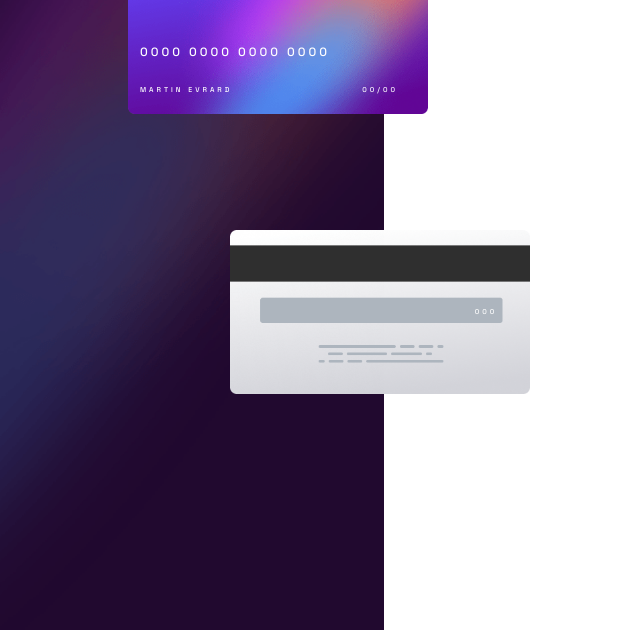
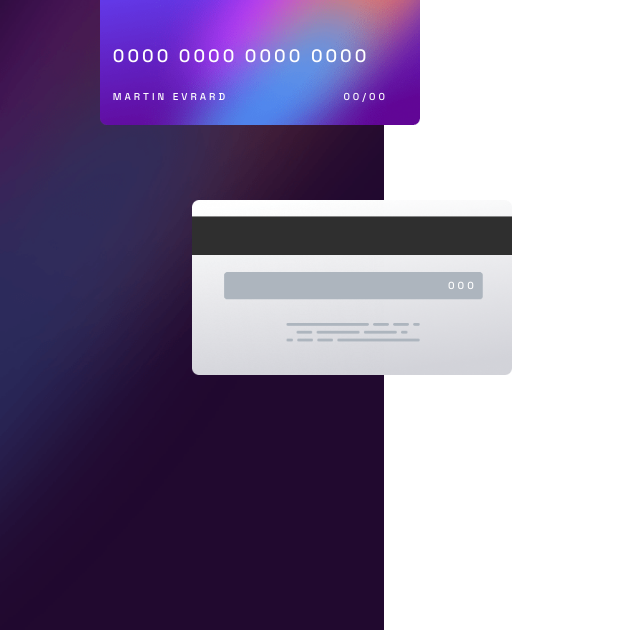
Before and after one commit to MartEvrd/FrontendMentor-InteractiveCardDetails, a website: page index.html in a window 1280 px wide. Shown: the part 170-800 px from the top of the page, without its empty margins (0-640 px from the left). Drawn offline with Linux system fonts and the light colour scheme.

Commit message:
responsive cards visuals completed - one last modif to give for spaces on tablets devices

```diff
--- a/index.html
+++ b/index.html
@@ -19,6 +19,7 @@
 
 </head>
 <body>
+  <header>
     <div class="cards-bloc">
     </div>
     <div class="card-container">
@@ -34,6 +35,7 @@
         <p class="card-container__back--code">000</p>
       </div>
     </div>
+  </header>
 
   <main>
     <!-- <p>Hello World</p> -->
--- a/sass/base/_base.scss
+++ b/sass/base/_base.scss
@@ -1,8 +1,8 @@
 html{
     font-size: $font-standard-proportions;
-    margin: 0 auto;
+    margin: 0;
     @include desktop-screens{
-        // max-width: $global-page-max-width;
+        max-width: $global-page-max-width;
     }
 }
 
--- a/sass/pages/_cardPage.scss
+++ b/sass/pages/_cardPage.scss
@@ -5,9 +5,11 @@
     background-size: cover;
     background-repeat: no-repeat;
     @include desktop-screens{
+        position: absolute;
         background-image: url(../images/bg-main-desktop.png);
         min-height: 100vh;
-        width: min(30vw, 400px);
+        width: 30vw;
+        max-width: 400px;
     }
 }
 
@@ -18,10 +20,10 @@
         position: absolute;
     }
     &__item{
-        position: absolute;
-        max-width: min(250px, 75cqw);
+        position: fixed;
         @include desktop-screens{
-            max-width: min(25vw, 300px);
+            min-width: 300px;
+            max-width: min(25vw, 400px);
         }
     }
     &__front{
@@ -29,14 +31,15 @@
         top: 130px;
         @include desktop-screens{
             top: 15vh;
-            left: 10vw;
+            left: min(10vw, 100px);
         }
         &--pic{
             object-fit: cover;
             width: 75cqw;
             max-width: 250px;
             @include desktop-screens{
-                max-width: min(25vw, 300px);
+                min-width: 300px;
+                max-width: min(25vw, 400px);
             }
         }
         &--icon{
@@ -55,9 +58,9 @@
             left: 4%;
             bottom: 35%;
             letter-spacing: 3px;
-            font-size: min(1.4rem, 4cqw);
+            font-size: min(0.9em, 4cqw);
             @include desktop-screens{
-                font-size: min(1.2rem, 1.2cqw);
+                font-size: min(2.2rem, 18px);
             }
         }
         &--name{
@@ -68,7 +71,7 @@
             letter-spacing: 3px;
             font-size: min(0.8rem, 2.5cqw);
             @include desktop-screens{
-                font-size: min(0.7rem, 0.8cqw);
+                font-size: min(1rem, 0.8cqw);
             }
         }
         &--date{
@@ -79,7 +82,7 @@
             letter-spacing: 3px;
             font-size: min(0.8rem, 2.5cqw);
             @include desktop-screens{
-                font-size: min(0.7rem, 0.8cqw);
+                font-size: min(1rem, 0.8cqw);
             }
         }
     }
@@ -89,15 +92,16 @@
         top: 50px;
         right: 5%;
         @include desktop-screens{
-            top: 50vh;
-            left: 18vw;
+            top: calc(15vh + 250px);
+            left: min(15vw, 200px);
         }
         &--pic{
             object-fit: cover;
             width: 75cqw;
             max-width: 250px;
             @include desktop-screens{
-                max-width: min(25vw, 300px);
+                min-width: 300px;
+                max-width: min(25vw, 400px);
             }
         }
         &--code{
@@ -106,9 +110,9 @@
             right: 11%;
             bottom: 49%;
             letter-spacing: 3px;
-            font-size: min(0.8rem, 2.5cqw);
+            font-size: min(0.8em, 2.5cqw);
             @include desktop-screens{
-                font-size: min(0.7rem, 0.8cqw);
+                font-size: min(0.7em, 0.8cqw);
             }
         }
     }
```
Also changed, not shown: css/style.css. Lines whose indentation alone changed are shown as unchanged.
